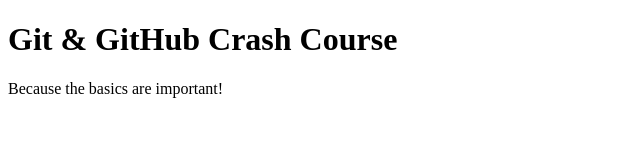
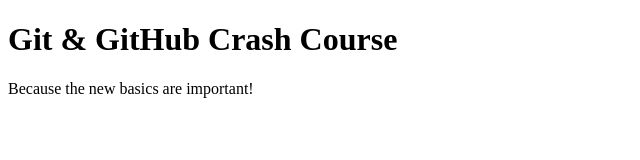
Before and after one commit to sanjeevinfo/demo-new, a plain HTML site: page index.html in a window 1280 px wide. Shown: the full height of the page, 0-640 px from the left. Drawn offline with Linux system fonts and the light colour scheme.

Commit message:
initial commit

```diff
--- a/index.html
+++ b/index.html
@@ -10,7 +10,7 @@
 
 <body>
     <h1>Git & GitHub Crash Course</h1>
-    <p>Because the basics are important!</p>
+    <p>Because the new basics are important!</p>
 </body>
 
 </html>
```
